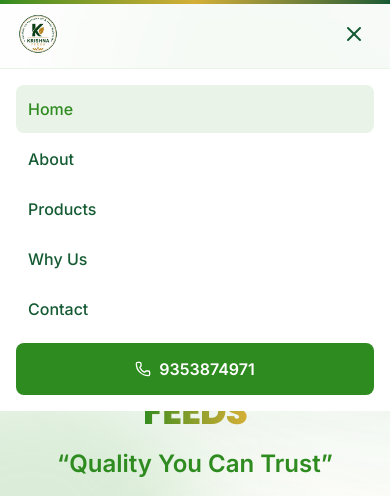
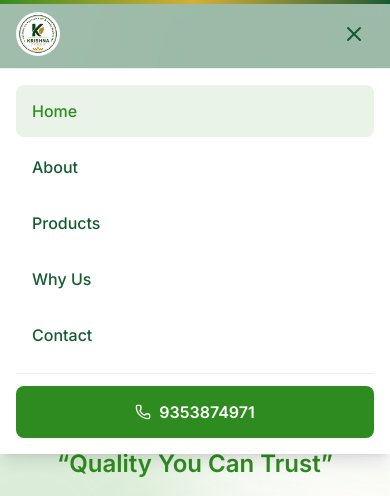
Before and after one commit to Shas-07/Krishna-Feeds, a React (Vite) app: page / in a window 390 px wide. Both pictures are taken after a click on the button 354 px from the left and 34 px from the top of the page. Shown: the top 496 px of the page. Built offline with nearby package versions, Linux system fonts and the light colour scheme.

Commit message:
Update Navbar.tsx

```diff
--- a/src/components/Navbar.tsx
+++ b/src/components/Navbar.tsx
@@ -1,12 +1,30 @@
 import { AnimatePresence, motion } from 'framer-motion'
 import { Menu, Phone, X } from 'lucide-react'
-import { useEffect, useState } from 'react'
+import { useCallback, useEffect, useState, type MouseEvent } from 'react'
 import { BRAND, NAV_LINKS } from '../constants'
+import { scrollToSection } from '../utils/scroll'
 
 export function Navbar() {
   const [open, setOpen] = useState(false)
   const [scrolled, setScrolled] = useState(false)
   const [activeSection, setActiveSection] = useState('#home')
+
+  const closeMenu = useCallback(() => {
+    setOpen(false)
+    document.body.style.overflow = ''
+  }, [])
+
+  const handleNavClick = (e: MouseEvent<HTMLAnchorElement>, href: string) => {
+    if (!href.startsWith('#')) return
+
+    e.preventDefault()
+    closeMenu()
+
+    // Wait for menu close + body scroll unlock (required on mobile Safari)
+    window.setTimeout(() => {
+      scrollToSection(href)
+    }, 50)
+  }
 
   useEffect(() => {
     const onScroll = () => setScrolled(window.scrollY > 24)
@@ -35,11 +53,23 @@
   }, [])
 
   useEffect(() => {
-    document.body.style.overflow = open ? 'hidden' : ''
+    if (open) {
+      document.body.style.overflow = 'hidden'
+    } else {
+      document.body.style.overflow = ''
+    }
     return () => {
       document.body.style.overflow = ''
     }
   }, [open])
+
+  useEffect(() => {
+    const onEscape = (e: KeyboardEvent) => {
+      if (e.key === 'Escape') closeMenu()
+    }
+    window.addEventListener('keydown', onEscape)
+    return () => window.removeEventListener('keydown', onEscape)
+  }, [closeMenu])
 
   return (
     <header
@@ -50,10 +80,14 @@
       }`}
     >
       <nav
-        className="mx-auto flex max-w-7xl items-center justify-between px-4 py-3 sm:px-6 lg:px-8"
+        className="relative z-50 mx-auto flex max-w-7xl items-center justify-between px-4 py-3 sm:px-6 lg:px-8"
         aria-label="Main navigation"
       >
-        <a href="#home" className="flex items-center gap-3">
+        <a
+          href="#home"
+          className="flex items-center gap-3"
+          onClick={(e) => handleNavClick(e, '#home')}
+        >
           <img
             src="/assets/logo.png"
             alt={`${BRAND.name} logo`}
@@ -74,6 +108,7 @@
               <li key={link.href}>
                 <a
                   href={link.href}
+                  onClick={(e) => handleNavClick(e, link.href)}
                   className={`relative rounded-lg px-4 py-2 text-sm font-medium transition ${
                     isActive
                       ? 'text-primary'
@@ -103,8 +138,8 @@
 
         <button
           type="button"
-          className="inline-flex rounded-lg p-2 text-primary-dark lg:hidden"
-          onClick={() => setOpen(!open)}
+          className="relative z-50 inline-flex rounded-lg p-2 text-primary-dark lg:hidden"
+          onClick={() => setOpen((prev) => !prev)}
           aria-expanded={open}
           aria-label={open ? 'Close menu' : 'Open menu'}
         >
@@ -114,21 +149,34 @@
 
       <AnimatePresence>
         {open && (
+          <>
+            <motion.button
+              type="button"
+              initial={{ opacity: 0 }}
+              animate={{ opacity: 1 }}
+              exit={{ opacity: 0 }}
+              transition={{ duration: 0.2 }}
+              className="fixed inset-0 z-40 bg-primary-dark/40 lg:hidden"
+              aria-label="Close menu"
+              onClick={closeMenu}
+            />
+
             <motion.div
-            initial={{ opacity: 0, height: 0 }}
-            animate={{ opacity: 1, height: 'auto' }}
-            exit={{ opacity: 0, height: 0 }}
-            className="overflow-hidden border-t border-primary/10 bg-white lg:hidden"
+              initial={{ opacity: 0, y: -8 }}
+              animate={{ opacity: 1, y: 0 }}
+              exit={{ opacity: 0, y: -8 }}
+              transition={{ duration: 0.2 }}
+              className="relative z-50 border-t border-primary/10 bg-white shadow-lg lg:hidden"
             >
-            <ul className="flex flex-col gap-0.5 px-4 py-4">
+              <ul className="flex flex-col gap-1 px-4 py-4">
                 {NAV_LINKS.map((link) => {
                   const isActive = activeSection === link.href
                   return (
                     <li key={link.href}>
                       <a
                         href={link.href}
-                      onClick={() => setOpen(false)}
-                      className={`block rounded-lg px-3 py-3 font-medium transition ${
+                        onClick={(e) => handleNavClick(e, link.href)}
+                        className={`block rounded-lg px-4 py-3.5 text-base font-medium transition active:bg-primary/15 ${
                           isActive
                             ? 'bg-primary/10 text-primary'
                             : 'text-primary-dark hover:bg-primary/5'
@@ -139,10 +187,11 @@
                     </li>
                   )
                 })}
-              <li>
+                <li className="mt-2 border-t border-primary/10 pt-3">
                   <a
                     href={`tel:${BRAND.phone}`}
-                  className="mt-2 flex items-center justify-center gap-2 rounded-lg bg-primary py-3.5 font-semibold text-white active:scale-[0.98]"
+                    onClick={closeMenu}
+                    className="flex items-center justify-center gap-2 rounded-lg bg-primary py-3.5 font-semibold text-white active:scale-[0.98]"
                   >
                     <Phone className="h-4 w-4" />
                     {BRAND.phone}
@@ -150,6 +199,7 @@
                 </li>
               </ul>
             </motion.div>
+          </>
         )}
       </AnimatePresence>
     </header>
```
Lines whose indentation alone changed are shown as unchanged.
